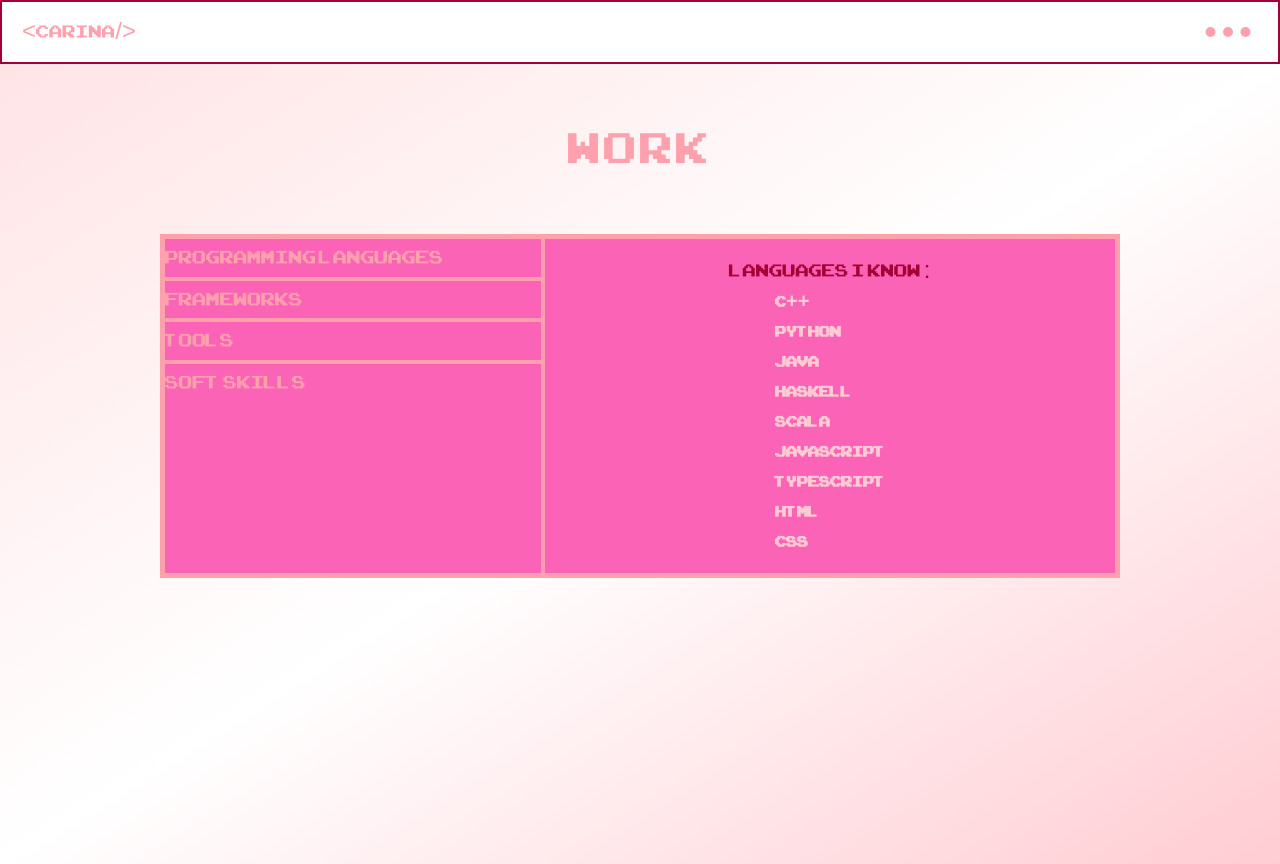
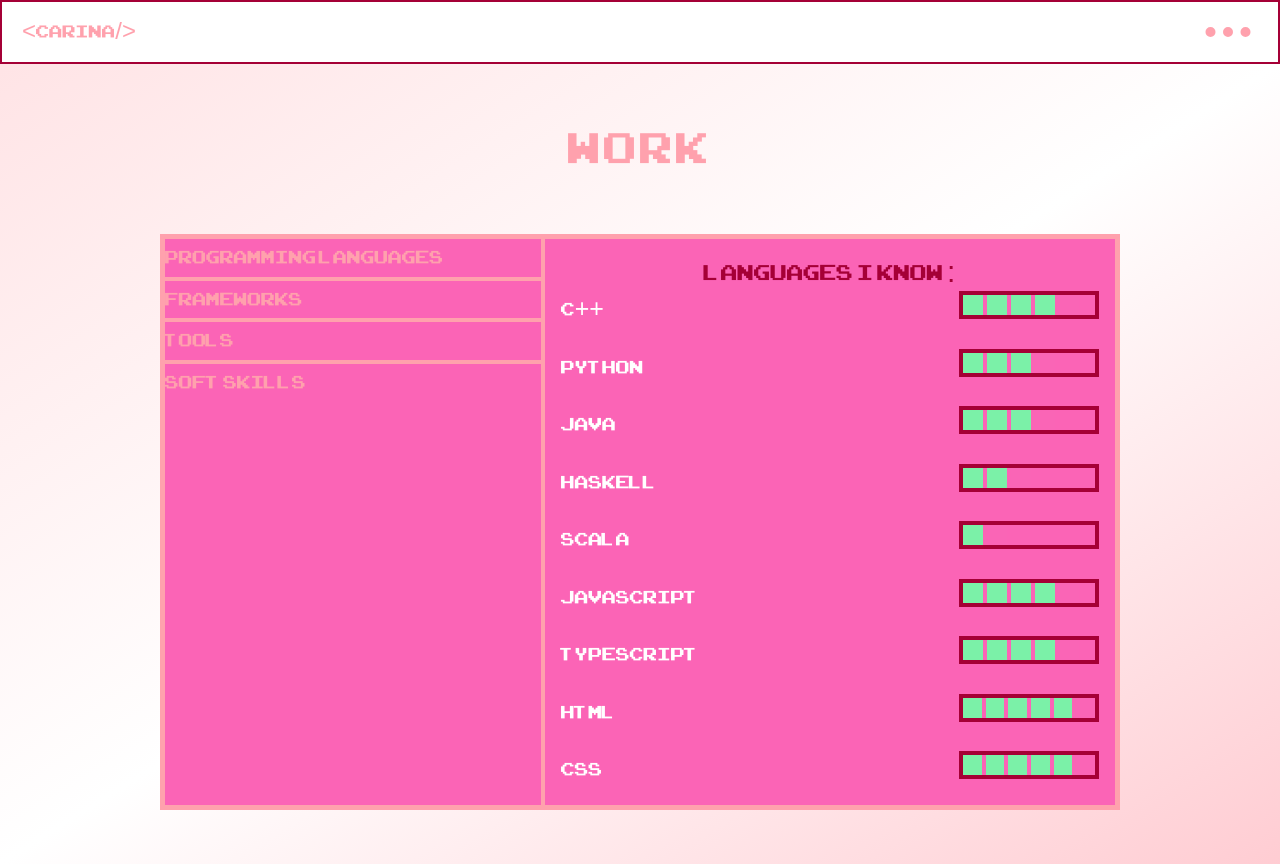
Before and after one commit to carinacostachee/portofolio, a React (Vite) app: page /work in a window 1280 px wide. Both pictures are taken after a click on the element "Programming Languages". Built offline with nearby package versions, Linux system fonts and the light colour scheme.

Commit message:
chore: finished work page

```diff
--- a/package.json
+++ b/package.json
@@ -15,7 +15,8 @@
     "lucide-react": "^0.483.0",
     "react": "^18.2.0",
     "react-dom": "^18.2.0",
-    "react-icons": "^5.5.0"
+    "react-icons": "^5.5.0",
+    "react-router-dom": "^7.5.3"
   },
   "devDependencies": {
     "@eslint/js": "^9.21.0",
--- a/src/components/Frameworks.tsx
+++ b/src/components/Frameworks.tsx
@@ -5,11 +5,9 @@ const Frameworks = () => {
         Frameworks and Libraries I've worked with:
       </div>
       <ol>
-        <li className="font-arcade text-rose-200 font-bold text-[20px]">
-          React
-        </li>
-        <li className="font-arcade text-rose-200 font-bold text-[20px]">Vue</li>
-        <li className="font-arcade text-rose-200 font-bold text-[20px]">
+        <li className="font-arcade text-white font-bold text-[25px]">React</li>
+        <li className="font-arcade text-white font-bold text-[25px]">Vue</li>
+        <li className="font-arcade text-white font-bold text-[25px]">
           Tailwind CSS
         </li>
       </ol>
--- a/src/components/Programming.tsx
+++ b/src/components/Programming.tsx
@@ -1,36 +1,115 @@
 const Programming = () => {
   return (
-    <div className="flex flex-col justify-center items-center">
-      <div className="text-2xl font-arcade text-rose-800 ">
+    <div>
+      <div className="flex flex-col justify-center items-center text-3xl font-arcade text-rose-800 ">
         Languages I know :
       </div>
-      <ol>
-        <li className="font-arcade text-rose-200 font-bold text-[20px] ">
-          C++
-        </li>
-        <li className="font-arcade text-rose-200 font-bold text-[20px]">
-          Python
-        </li>
-        <li className="font-arcade text-rose-200 font-bold text-[20px]">
-          Java
-        </li>
-        <li className="font-arcade text-rose-200 font-bold text-[20px]">
-          Haskell
-        </li>
-        <li className="font-arcade text-rose-200 font-bold text-[20px]">
-          Scala
-        </li>
-        <li className="font-arcade text-rose-200 font-bold text-[20px]">
-          {" "}
-          JavaScript
-        </li>
-        <li className="font-arcade text-rose-200 font-bold text-[20px]">
-          TypeScript
-        </li>
-        <li className="font-arcade text-rose-200 font-bold text-[20px]">
-          HTML
-        </li>
-        <li className="font-arcade text-rose-200 font-bold text-[20px]">CSS</li>
+      <ol className="flex flex-col gap-5">
+        <div className="flex flex-row justify-between gap-5">
+          <li className="text-[25px] font-arcade text-white">C++</li>
+
+          <div className="w-[140px] h-[28px] border-rose-800 border-4">
+            <div className="flex flex-row gap-[4px]">
+              <div className="box-content size-[20px] bg-green-300"></div>
+              <div className="box-content size-[20px] bg-green-300"></div>
+              <div className="box-content size-[20px] bg-green-300"></div>
+              <div className="box-content size-[20px] bg-green-300"></div>
+
+              <div className="box-content size-[20px] bg-green-300 animate-square "></div>
+            </div>
+          </div>
+        </div>
+        <div className="flex flex-row justify-between gap-5">
+          <li className="text-[25px] font-arcade text-white">Python</li>
+          <div className="w-[140px] h-[28px] border-rose-800 border-4">
+            <div className="flex flex-row gap-[4px]">
+              <div className="box-content size-[20px] bg-green-300"></div>
+              <div className="box-content size-[20px] bg-green-300"></div>
+              <div className="box-content size-[20px] bg-green-300"></div>
+              <div className="box-content size-[20px] bg-green-300 animate-square"></div>
+            </div>
+          </div>
+        </div>
+        <div className="flex flex-row justify-between gap-5">
+          <li className="text-[25px] font-arcade text-white">Java</li>
+          <div className="w-[140px] h-[28px] border-rose-800 border-4">
+            <div className="flex flex-row gap-[4px]">
+              <div className="box-content size-[20px] bg-green-300"></div>
+              <div className="box-content size-[20px] bg-green-300"></div>
+              <div className="box-content size-[20px] bg-green-300"></div>
+              <div className="box-content size-[20px] bg-green-300 animate-square"></div>
+            </div>
+          </div>
+        </div>
+        <div className="flex flex-row justify-between gap-5">
+          <li className="text-[25px] font-arcade text-white">Haskell</li>
+          <div className="w-[140px] h-[28px] border-rose-800 border-4">
+            <div className="flex flex-row gap-[4px]">
+              <div className="box-content size-[20px] bg-green-300"></div>
+              <div className="box-content size-[20px] bg-green-300"></div>
+              <div className="box-content size-[20px] bg-green-300 animate-square"></div>
+            </div>
+          </div>
+        </div>
+        <div className="flex flex-row justify-between gap-5">
+          <li className="text-[25px] font-arcade text-white">Scala</li>
+          <div className="w-[140px] h-[28px] border-rose-800 border-4">
+            <div className="flex flex-row gap-[4px]">
+              <div className="box-content size-[20px] bg-green-300"></div>
+              <div className="box-content size-[20px] bg-green-300 animate-square"></div>
+            </div>
+          </div>
+        </div>
+        <div className="flex flex-row justify-between gap-5">
+          <li className="text-[25px] font-arcade text-white">JavaScript</li>
+          <div className="w-[140px] h-[28px] border-rose-800 border-4">
+            <div className="flex flex-row gap-[4px]">
+              <div className="box-content size-[20px] bg-green-300"></div>
+              <div className="box-content size-[20px] bg-green-300"></div>
+              <div className="box-content size-[20px] bg-green-300"></div>
+              <div className="box-content size-[20px] bg-green-300"></div>
+              <div className="box-content size-[20px] bg-green-300 animate-square"></div>
+            </div>
+          </div>
+        </div>
+        <div className="flex flex-row justify-between gap-5">
+          <li className="text-[25px] font-arcade text-white">TypeScript</li>
+          <div className="w-[140px] h-[28px] border-rose-800 border-4">
+            <div className="flex flex-row gap-[4px]">
+              <div className="box-content size-[20px] bg-green-300"></div>
+              <div className="box-content size-[20px] bg-green-300"></div>
+              <div className="box-content size-[20px] bg-green-300"></div>
+              <div className="box-content size-[20px] bg-green-300"></div>
+              <div className="box-content size-[20px] bg-green-300 animate-square"></div>
+            </div>
+          </div>
+        </div>
+        <div className="flex flex-row justify-between gap-5">
+          <li className="text-[25px] font-arcade text-white">HTML</li>
+          <div className="w-[140px] h-[28px] border-rose-800 border-4">
+            <div className="flex flex-row gap-[4px]">
+              <div className="box-content size-[20px] bg-green-300"></div>
+              <div className="box-content size-[20px] bg-green-300"></div>
+              <div className="box-content size-[20px] bg-green-300"></div>
+              <div className="box-content size-[20px] bg-green-300"></div>
+              <div className="box-content size-[20px] bg-green-300"></div>
+              <div className="box-content size-[20px] bg-green-300 animate-square"></div>
+            </div>
+          </div>
+        </div>
+        <div className="flex flex-row justify-between gap-5">
+          <li className="text-[25px] font-arcade text-white">CSS</li>
+          <div className="w-[140px] h-[28px] border-rose-800 border-4">
+            <div className="flex flex-row gap-[4px]">
+              <div className="box-content size-[20px] bg-green-300"></div>
+              <div className="box-content size-[20px] bg-green-300"></div>
+              <div className="box-content size-[20px] bg-green-300"></div>
+              <div className="box-content size-[20px] bg-green-300"></div>
+              <div className="box-content size-[20px] bg-green-300"></div>
+              <div className="box-content size-[20px] bg-green-300 animate-square"></div>
+            </div>
+          </div>
+        </div>
       </ol>
     </div>
   );
--- a/src/components/SoftSkills.tsx
+++ b/src/components/SoftSkills.tsx
@@ -2,40 +2,34 @@
 
 const SoftSkills = () => {
   return (
-    <div className="flex flex-col items-start gap-4">
+    <div className="flex flex-col items-center gap-4">
       <h3 className="text-2xl font-arcade text-rose-800">SKILLS I HAVE :</h3>
 
       <ul className="grid grid-cols-[auto_1fr] gap-x-4 gap-y-2">
-        <li className="font-arcade text-rose-200 font-bold">Problem Solving</li>
-        <p className="font-inconsolata">
-          I enjoy breaking complex challenges into manageable pieces and finding
-          smart, creative solutions.
-        </p>
-        <li className="font-arcade text-rose-200 font-bold">Time Management</li>
-        <p className="font-inconsolata text-black">
-          I organise tasks so deadlines are met comfortably and know when to ask
-          for help.
-        </p>
-        <li className="font-arcade text-rose-200 font-bold">Curiosity</li>
-        <p className="font-inconsolata">
-          I’m eager to learn how things work and always hunt for ways to improve
-          them.
-        </p>
-        <li className="font-arcade text-rose-200 font-bold">Teamwork</li>
-        <p className="font-inconsolata">
-          I love collaborating, sharing ideas, and building solutions together.
-        </p>
-        <li className="font-arcade text-rose-200 font-bold">
+        <li className="font-arcade text-white font-bold text-[25px]">
+          Problem Solving
+        </li>
+
+        <li className="font-arcade text-white font-bold text-[25px]">
+          {" "}
+          Good Time Management
+        </li>
+
+        <li className="font-arcade text-white font-bold text-[25px]">
+          Curiosity
+        </li>
+
+        <li className="font-arcade text-white font-bold text-[25px]">
+          Teamwork
+        </li>
+
+        <li className="font-arcade text-white font-bold text-[25px]">
           Attention to Detail
         </li>
-        <p className="font-inconsolata">
-          I refine designs and code until the little things look ; work just
-          right.
-        </p>
-        <li className="font-arcade text-rose-200 font-bold">Empathy</li>
-        <p className="font-inconsolata">
-          I listen actively and care about every user’s and teammate’s needs.
-        </p>
+
+        <li className="font-arcade text-white font-bold text-[25px]">
+          Empathy
+        </li>
       </ul>
     </div>
   );
--- a/src/components/Tools.tsx
+++ b/src/components/Tools.tsx
@@ -3,16 +3,10 @@ const Tools = () => {
     <div className="flex flex-col justify-center items-center">
       <div className="text-2xl font-arcade text-rose-800">Tools I've used:</div>
       <ol>
-        <li className="font-arcade text-rose-200 font-bold text-[20px]">Git</li>
-        <li className="font-arcade text-rose-200 font-bold text-[20px]">
-          GitHub
-        </li>
-        <li className="font-arcade text-rose-200 font-bold text-[20px]">
-          VsCode
-        </li>
-        <li className="font-arcade text-rose-200 font-bold text-[20px]">
-          Vite
-        </li>
+        <li className="font-arcade text-white font-bold text-[25px]">Git</li>
+        <li className="font-arcade text-white font-bold text-[25px]">GitHub</li>
+        <li className="font-arcade text-white font-bold text-[25px]">VsCode</li>
+        <li className="font-arcade text-white font-bold text-[25px]">Vite</li>
       </ol>
     </div>
   );
--- a/src/index.css
+++ b/src/index.css
@@ -85,6 +85,23 @@
         transform: rotate(360deg);
       }
     }
+    @keyframes square {
+      0% {
+        opacity:1 ;
+      }
+      50%{
+        opacity:0;
+      }
+
+      100%{
+        opacity:1;
+      }
+}
+    .animate-square{
+      animation: square 6s infinite;
+
+
+    }
 
 
 
```
Also changed, not shown: 1 other file (tests, documents, lock files or other folders).
